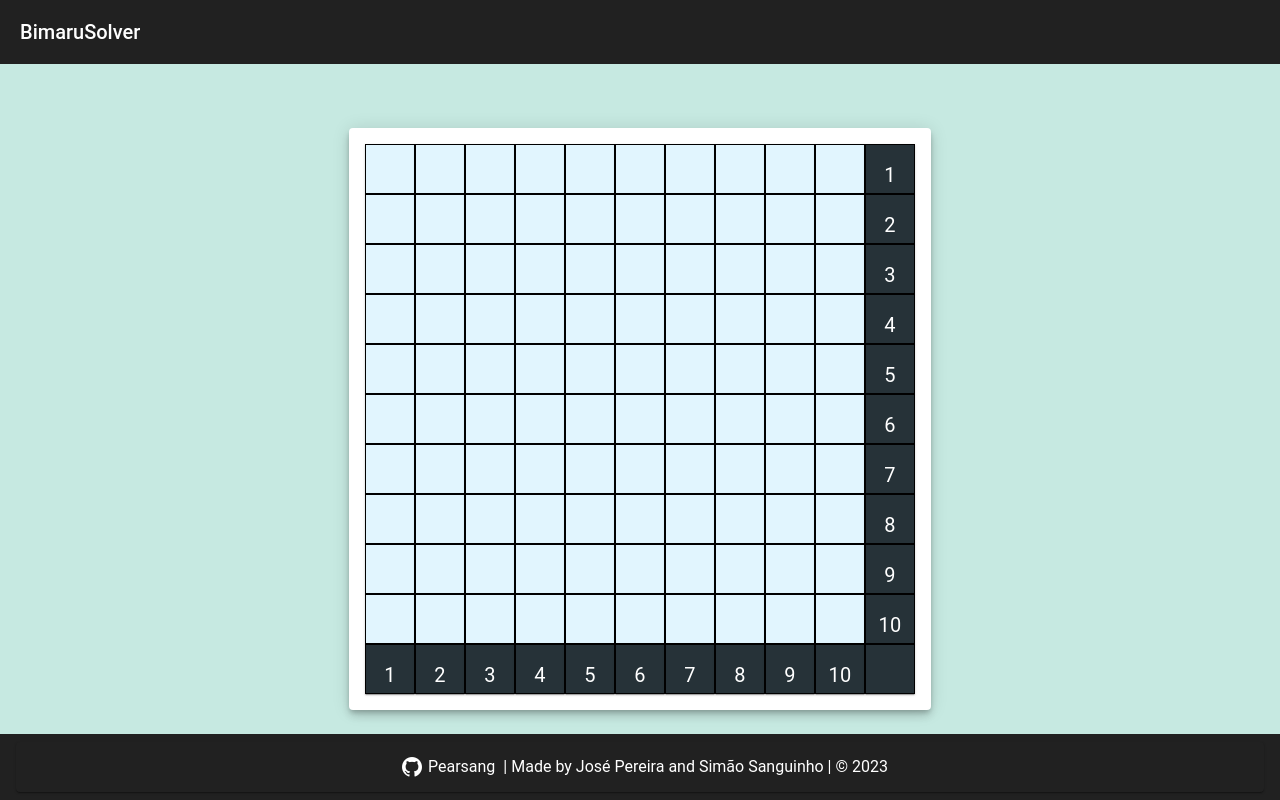
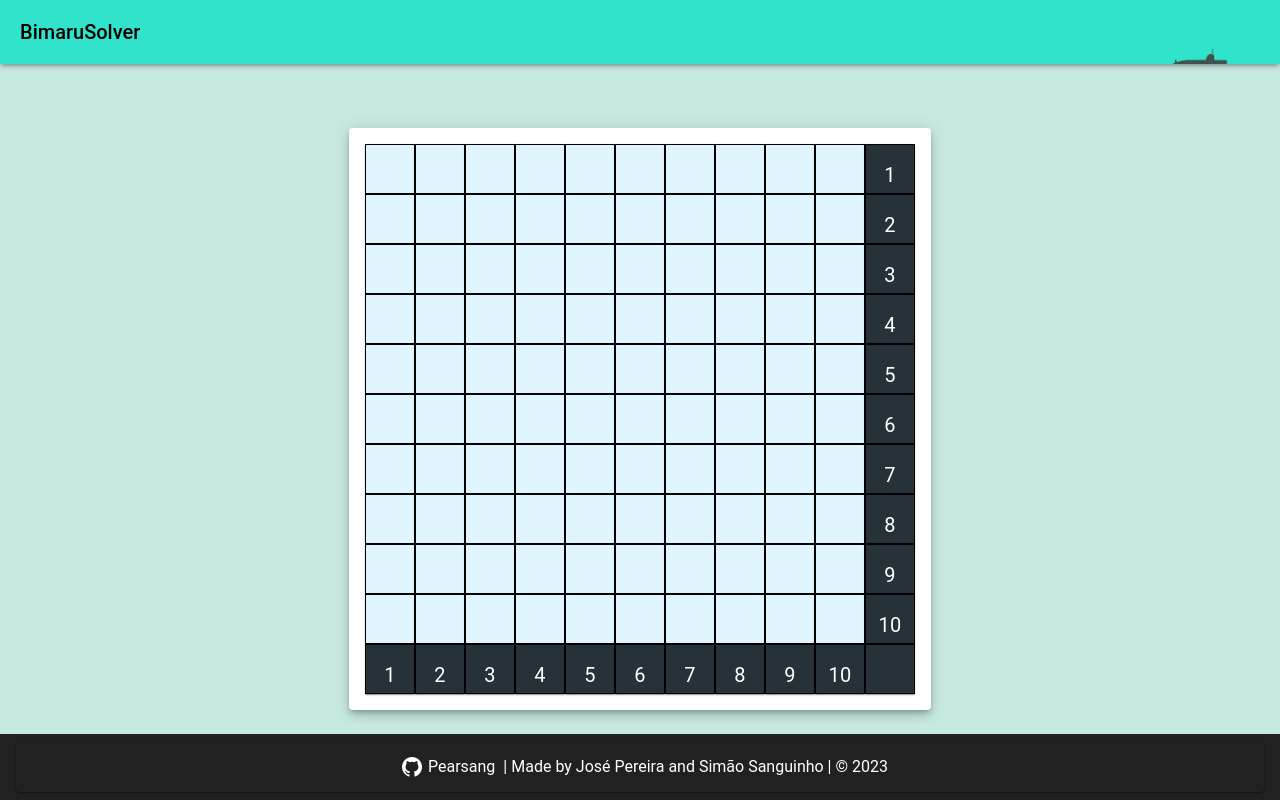
Before and after one commit to pearsang/BimaruSolver, a Vue app in the folder BimaruSolver/: page / in a window 1280 px wide. Built offline with nearby package versions, Linux system fonts and the light colour scheme.

Commit message:
messed up

```diff
--- a/BimaruSolver/src/components/TopBar.vue
+++ b/BimaruSolver/src/components/TopBar.vue
@@ -1,26 +1,31 @@
 <template>
-    <v-card
-      class="mx-auto mb-16"
-      max-width="448"
-    >
-        <v-app-bar
-          color="grey-darken-4"
-          class="mx-auto"
-          elevation="0"
-        >
-        <v-app-bar-title
-            class="text-left font-weight-medium "
-            style="font-size: 30px, font-family: 'Roboto', sans-serif;"
-            color="rgb(64, 81, 78)"
-        >
-            BimaruSolver
-        </v-app-bar-title>
-        </v-app-bar>
+  <v-card class="mx-auto mb-16" max-width="448">
+    <v-app-bar color="rgb(48, 227, 202)" class="mx-auto" elevation="3">
+      <v-app-bar-title
+        class="text-left font-weight-medium"
+        style="font-size: 20px"
+        color="rgb(64, 81, 78)"
+      >
+        BimaruSolver
+      </v-app-bar-title>
 
+      <v-app-bar-nav-icon class="mr-14 mt-0">
+        <v-img
+          height="100"
+          width="100"
+          :src="imageSrc"
+        ></v-img>
+      </v-app-bar-nav-icon>
 
-    </v-card>
+    </v-app-bar>
+  </v-card>
 </template>
 
+<style lang="css"></style>
 
-<style lang="css">
-</style>
+<script setup>
+  import { computed } from "vue";
+  const imageSrc = computed(() => {
+        return new URL("../assets/boat.png", import.meta.url).href;
+      });
+</script>
```
Also changed, not shown: BimaruSolver/src/assets/boat.png (added).
